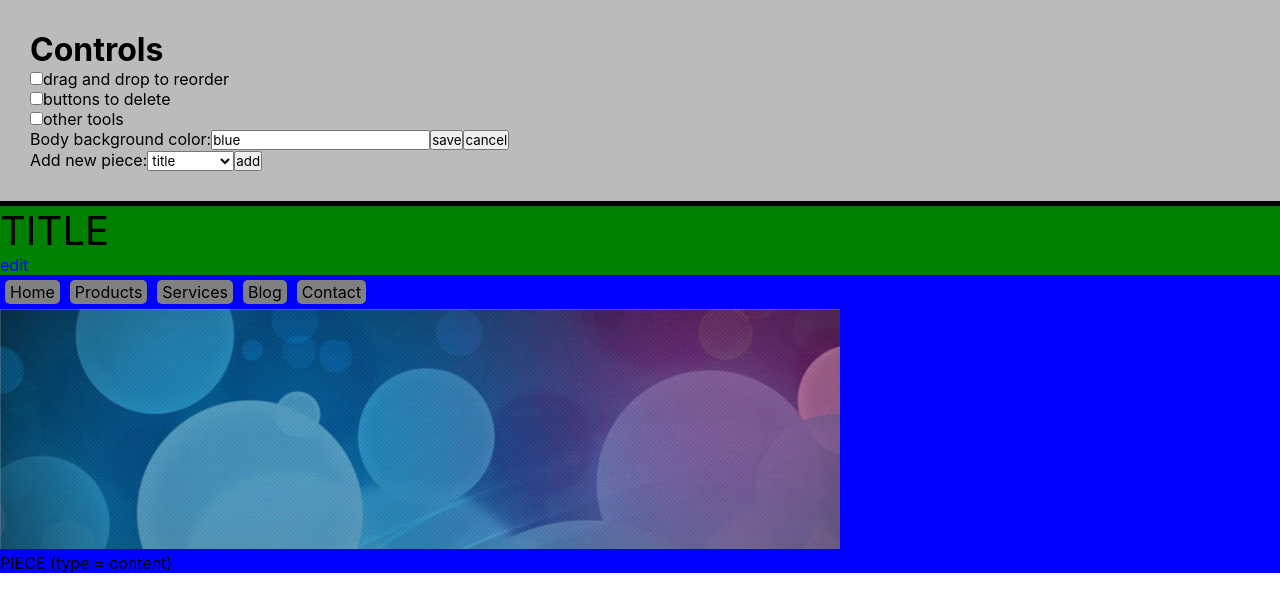
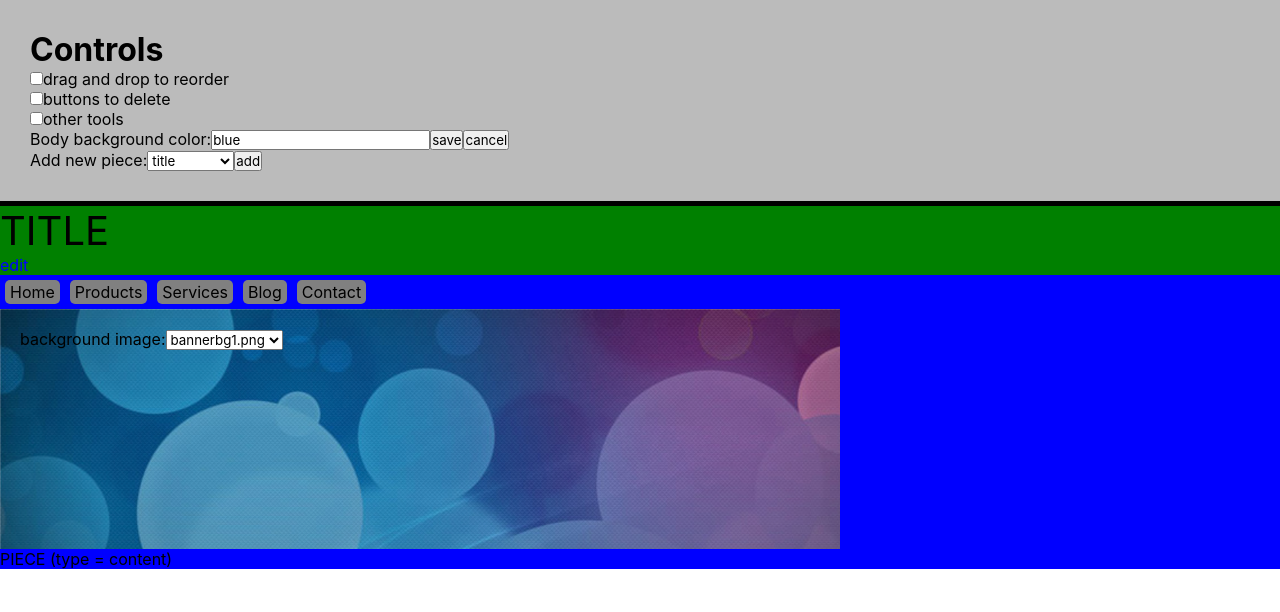
Before and after one commit to bananno/designer, a React (Create React App) app: page / in a window 1280 px wide. Shown: the top 612 px of the page. Built offline with nearby package versions, Linux system fonts and the light colour scheme.

Commit message:
Begin creating dropdown to select image

```diff
--- /dev/null
+++ b/src/bits/imageSelector.js
@@ -0,0 +1,18 @@
+import React from 'react';
+import bannerBgImages from '../constants/bannerBgImages.js';
+
+const imageSelector = (props) => {
+  return (
+    <select>
+      {bannerBgImages.map((image, i) => {
+        return (
+          <option key={i}>
+            {image}
+          </option>
+        );
+      })}
+    </select>
+  );
+};
+
+export default imageSelector;
--- a/src/pieces/banner.js
+++ b/src/pieces/banner.js
@@ -1,4 +1,5 @@
 import React from 'react';
+import ImageSelector from '../bits/imageSelector.js';
 
 const banner = (props) => {
   let className = 'piece banner';
@@ -9,6 +10,10 @@ const banner = (props) => {
 
   return (
     <div className={className}>
+      <div>
+        background image:
+        <ImageSelector/>
+      </div>
       {props.children}
     </div>
   );
```
